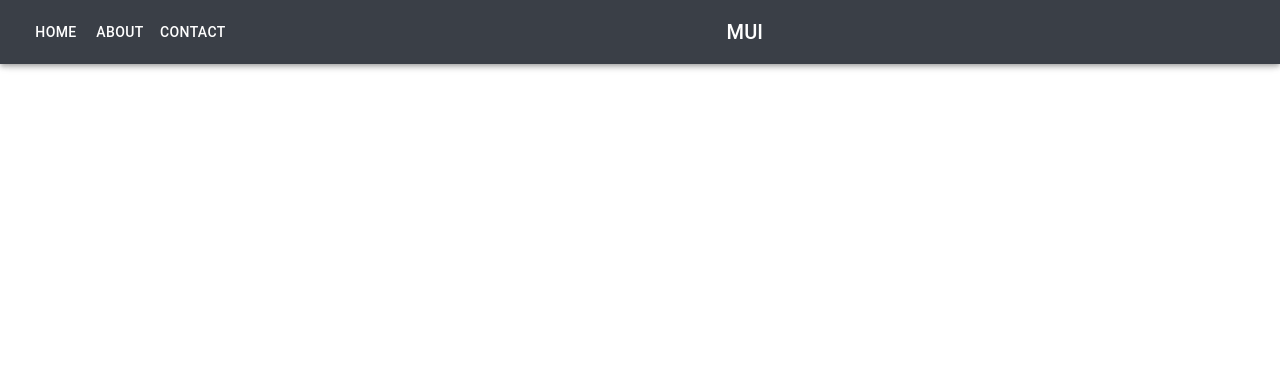
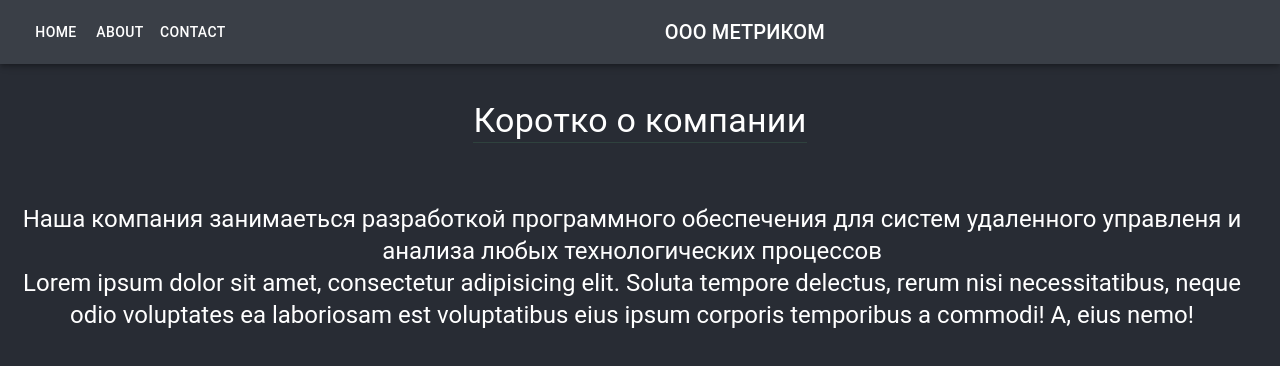
Before and after one commit to Picmaster911/scada-client, a React (Create React App) app: page /about in a window 1280 px wide. Shown: the top 366 px of the page. Built offline with nearby package versions, Linux system fonts and the light colour scheme.

Commit message:
Add about page

```diff
--- a/src/App.js
+++ b/src/App.js
@@ -6,6 +6,7 @@ import MoreDetails from './pages/MoreDetails';
 import MainPage from './pages/MainPage';
 import TrendsPage from './pages/TrendsPage';
 import DrawerAppBar from './components/DrawerAppBar';
+import AboutUs from './pages/AboutUs';
 
 
 function App() {
@@ -16,6 +17,7 @@ function App() {
       <DrawerAppBar/>
         <Routes>
           <Route exact path='/' element={<MainPage />} />
+          <Route path='/about/' element={<AboutUs/>} />
           <Route  path='/trends/*' element={< TrendsPage />} />
           <Route  path='/details/*' element={< MoreDetails />} />
         </Routes>
--- a/src/components/DrawerAppBar.jsx
+++ b/src/components/DrawerAppBar.jsx
@@ -25,7 +25,8 @@ function DrawerAppBar(props) {
   const [mobileOpen, setMobileOpen] = React.useState(false);
   const navigate = useNavigate();
   const GoToPageHome = () => { navigate('/') };
-  const enentButton = [GoToPageHome, GoToPageHome, GoToPageHome];
+  const GoToPageAbout = () => { navigate('/about') };
+  const enentButton = [GoToPageHome, GoToPageAbout, GoToPageHome];
 
   const handleDrawerToggle = () => {
     setMobileOpen((prevState) => !prevState);
@@ -82,7 +83,7 @@ function DrawerAppBar(props) {
             component="div"
             sx={{ flexGrow: 1, display: { xs: 'none', sm: 'block' } }}
           >
-            MUI
+            ООО МЕТРИКОМ
           </Typography>
 
         </Toolbar>
--- /dev/null
+++ b/src/pages/AboutUs.jsx
@@ -0,0 +1,41 @@
+import React from 'react'
+import { Box, Typography, Grid, Divider } from '@mui/material'
+import { styled } from '@mui/system';
+
+const CustomDivider = styled(Divider)({
+    backgroundColor: '#364b47', // Измените цвет здесь
+  });
+
+
+function AboutUs() {
+    return (
+        <Grid container direction="column" alignItems="center" spacing={2}>
+            <Grid item xs={12}>
+                <Typography sx={{ marginTop: '100px' }} variant="h4" component="p" >
+                    Коротко о компании
+                </Typography>
+                <CustomDivider />
+            </Grid>
+            <Box
+                sx={{
+                    marginTop: '40px',
+                    justifyContent: 'center',
+                    alignItems: 'center',
+                    width: '100%',
+                    height: '100vh',
+                    padding: '20px',
+                    boxSizing: 'border-box', // Включаем padding в размер контейнера
+                }}>
+                <Typography variant="h5" component="p">
+                    Наша компания занимаеться разработкой программного обеспечения для систем удаленного управленя и анализа любых
+                    технологических процессов
+                </Typography>
+                <Typography variant="h5" component="p">
+                   Lorem ipsum dolor sit amet, consectetur adipisicing elit. Soluta tempore delectus, rerum nisi necessitatibus, neque odio voluptates ea laboriosam est voluptatibus eius ipsum corporis temporibus a commodi! A, eius nemo!
+                </Typography>
+            </Box>
+        </Grid>
+    )
+}
+
+export default AboutUs
```
Also changed, not shown: Схема цветов.txt (added).
